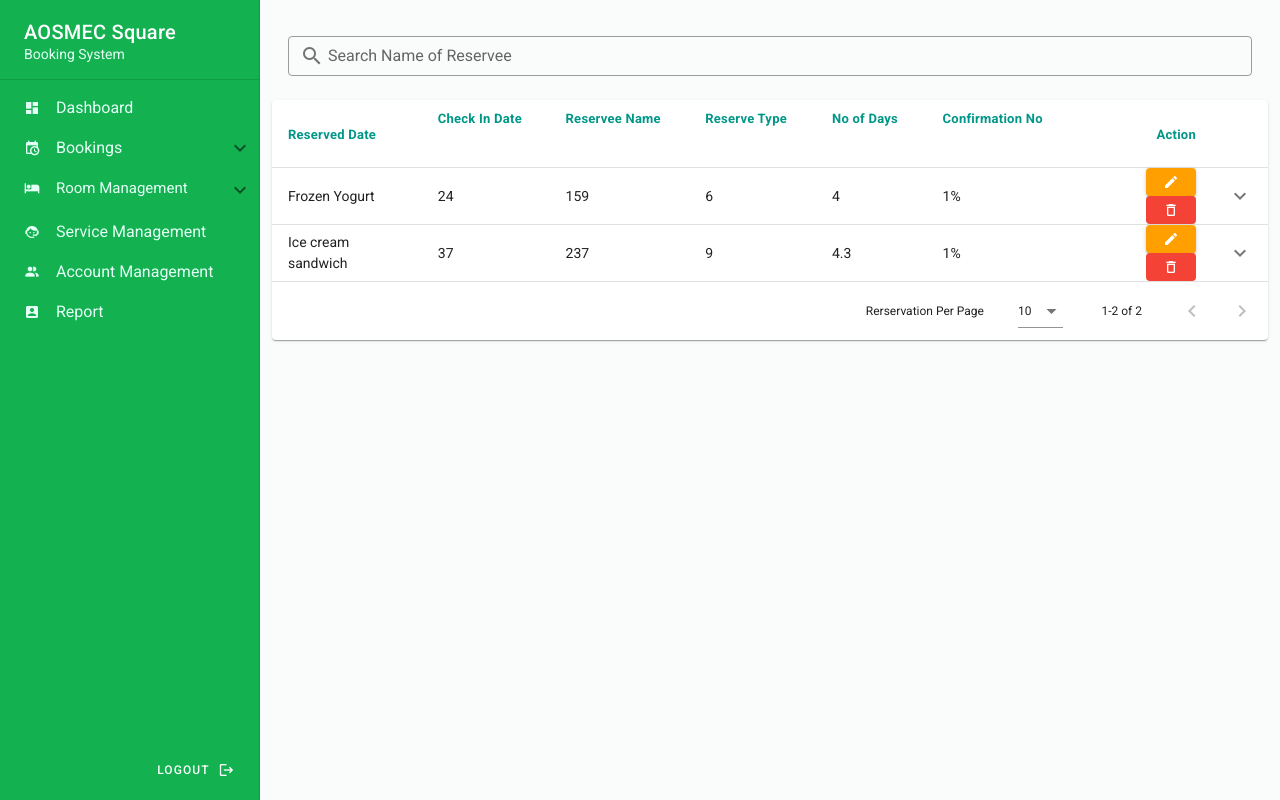
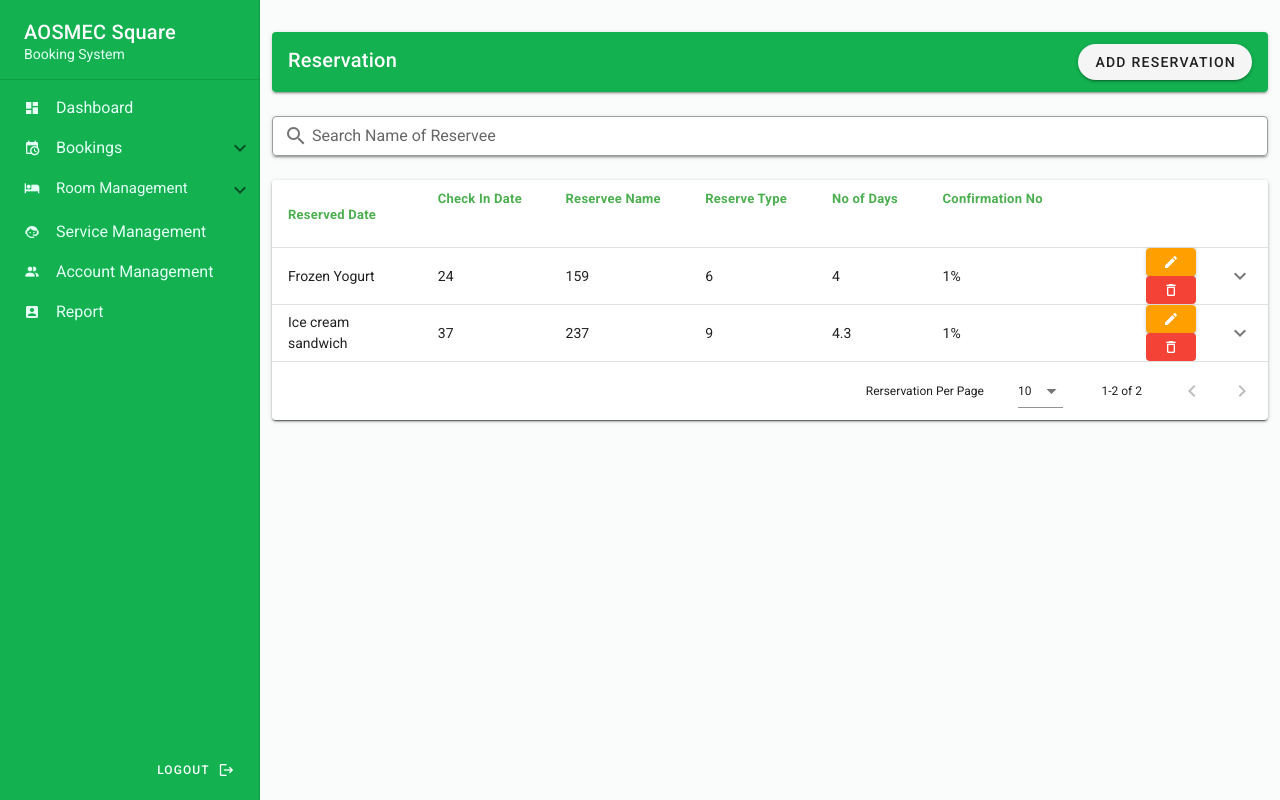
Before and after one commit to mikamikkz/AOSMECSystem, a Vue app in the folder aosmec/: page /reservation in a window 1280 px wide. Built offline with nearby package versions, Linux system fonts and the light colour scheme.

Commit message:
v: added reserve_room table

```diff
--- a/aosmec/src/views/Reservation.vue
+++ b/aosmec/src/views/Reservation.vue
@@ -1,16 +1,28 @@
 <template>
   <v-container>
-    <div class="my-6">
+    <v-card class="mt-5">
+      <v-card-title class="white--text py-3" style="background: #13b150">
+        <v-row>
+          <v-col cols="8"> Reservation </v-col>
+          <v-spacer></v-spacer>
+          <v-col>
+            <v-btn rounded> Add Reservation </v-btn>
+          </v-col>
+        </v-row>
+      </v-card-title>
+    </v-card>
+    <v-card class="my-6">
       <v-text-field
         v-model="search"
         label="Search Name of Reservee"
-        class="mx-4"
         prepend-inner-icon="mdi-magnify"
+        color="green"
         outlined
         dense
         hide-details
       ></v-text-field>
-    </div>
+    </v-card>
+    <v-card>
       <template>
         <v-data-table
           :headers="reservationHeaders"
@@ -24,7 +36,7 @@
           class="elevation-1"
           :footer-props="{
             itemsPerPageText: 'Rerservation Per Page',
-          itemsPerPageOptions: [10, 30, 50, -1]
+            itemsPerPageOptions: [10, 30, 50, -1],
           }"
         >
           <template v-slot:item.controls="props">
@@ -48,19 +60,23 @@
             </v-btn>
             <slot name="serviceDialog"></slot>
           </template>
-          <template v-slot:expanded-item="{ headers, item }" class="test elevation-0">
+          <template
+            v-slot:expanded-item="{ headers, item }"
+            class="test elevation-0"
+          >
             <td :colspan="headers.length">More info about {{ item.name }}</td>
           </template>
         </v-data-table>
       </template>
+    </v-card>
   </v-container>
 </template>
 <style scoped>
 >>> .v-data-table__expanded.v-data-table__expanded__content {
   box-shadow: none !important;
-  background: #f5faf1;
+  background: #f1faf1;
 }
->>> .v-data-table thead span{
+>>> .v-data-table thead span {
   font-weight: bolder;
   font-size: 13px;
 }
@@ -75,14 +91,50 @@ export default {
       expanded: [],
       search: "",
       reservationHeaders: [
-        { text: "Reserved Date", align: "start", value: "name", class: "teal--text darken-4 title"},
-        { text: "Check In Date", value: "carbs", class: "teal--text darken-4 title" },
-        { text: "Reservee Name", value: "calories", class: "teal--text darken-4 title" },
-        { text: "Reserve Type", value: "fat", class: "teal--text darken-4 title" },
-        { text: "No of Days", value: "protein", class: "teal--text darken-4 title" },
-        { text: "Confirmation No", value: "iron", class: "teal--text darken-4 title" },
-        { text: "Action", value: "controls", sortable: false, align: "end", class: "teal--text darken-4 title" },
-        { text: "", value: "data-table-expand", align: "start", class: "teal--text darken-4 title" },
+        {
+          text: "Reserved Date",
+          align: "start",
+          value: "name",
+          class: "green--text darken-4 title",
+        },
+        {
+          text: "Check In Date",
+          value: "carbs",
+          class: "green--text darken-4 title",
+        },
+        {
+          text: "Reservee Name",
+          value: "calories",
+          class: "green--text darken-4 title",
+        },
+        {
+          text: "Reserve Type",
+          value: "fat",
+          class: "green--text darken-4 title",
+        },
+        {
+          text: "No of Days",
+          value: "protein",
+          class: "green--text darken-4 title",
+        },
+        {
+          text: "Confirmation No",
+          value: "iron",
+          class: "green--text darken-4 title",
+        },
+        {
+          text: "",
+          value: "controls",
+          sortable: false,
+          align: "end",
+          class: "green--text darken-4 title",
+        },
+        {
+          text: "",
+          value: "data-table-expand",
+          align: "start",
+          class: "green--text darken-4 title",
+        },
       ],
       reservations: [
         {
```
Lines whose indentation alone changed are shown as unchanged.
